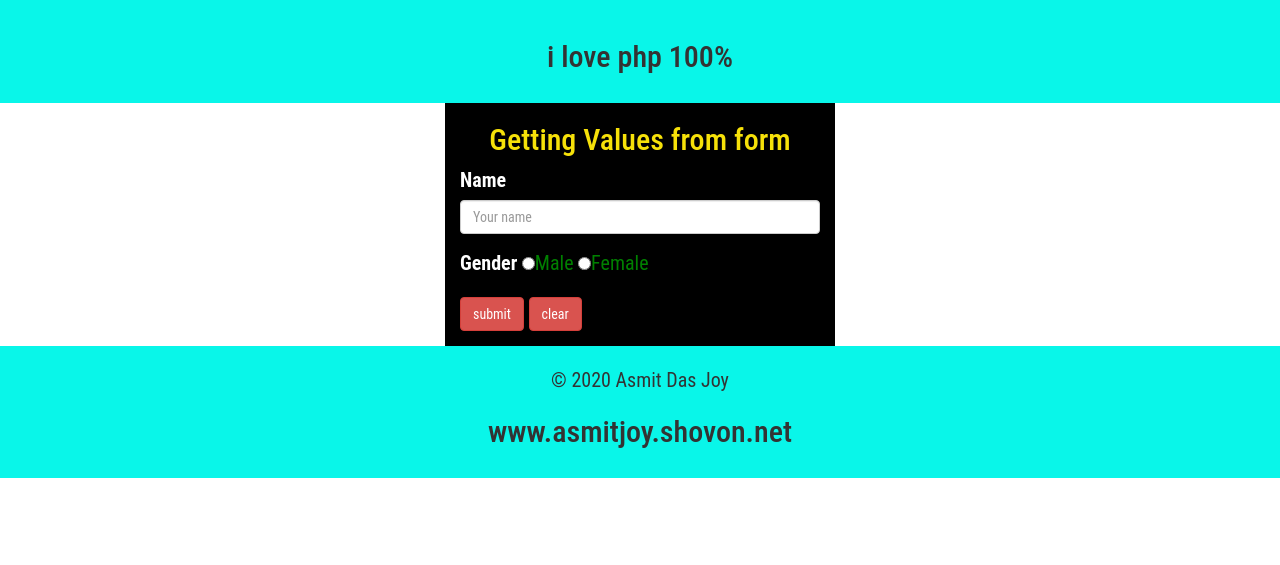
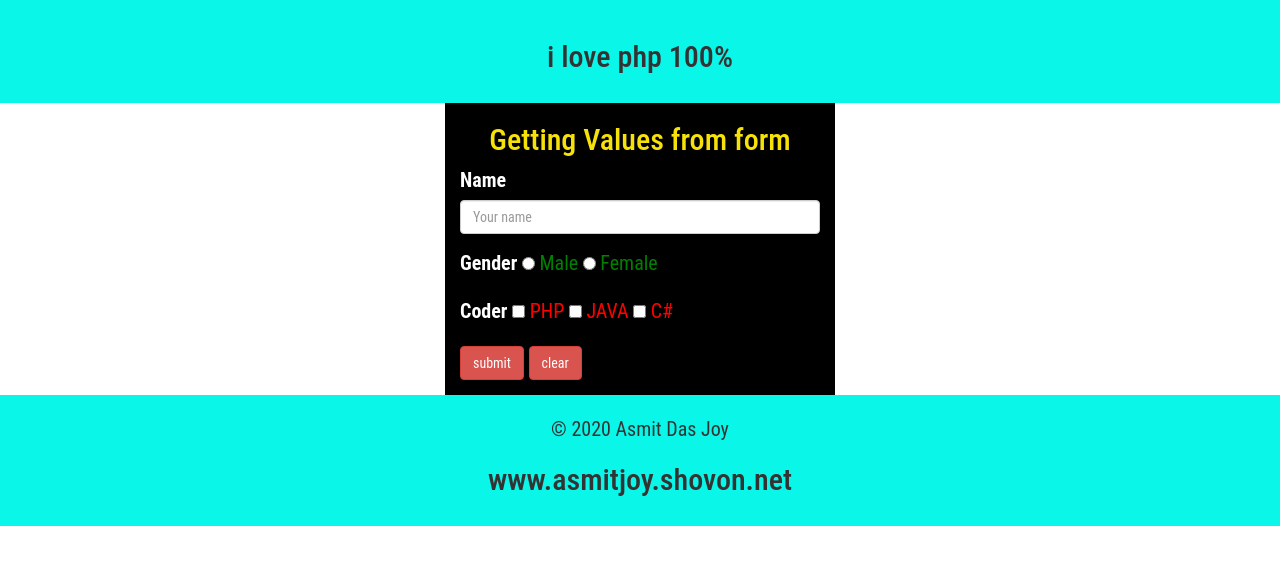
Before and after one commit to AsmitJoy/PHP-Practice, a PHP site: page /index_1.php in a window 1280 px wide. Shown: the top 565 px of the page. Run offline with PHP 8.4, Linux system fonts and the light colour scheme.

Commit message:
Getting value from Check Box

```diff
--- a/index_1.php
+++ b/index_1.php
@@ -11,7 +11,16 @@
     //Getting value from Radio Button
     if (isset($_POST['gender'])) {
         $gen = $_POST['gender'];
-        echo "Gender is : ".$gen;
+        echo "Gender is : ".$gen."<br>";
+    }//End
+
+    //Getting value from Check Box
+    if (isset($_POST['coder'])) {
+        $code = $_POST['coder'];
+        echo "Favourite code is : ";
+        foreach ($code as $language => $value) {
+            echo $value.",";
+        }
     }//End
 
 
@@ -30,8 +39,15 @@
                 </div>
                 <div class="form-group">
                     <label style = "color:#fff" for="Gender">Gender</label>
-                    <input type="radio" name="gender" value = "Male"><span style = "color :green;">Male</span>
-                    <input type="radio" name="gender" value = "Female"><sapn style = "color :green;">Female</span>
+                    <input type="radio" name="gender" value = "Male"><span style = "color :green;"> Male </span>
+                    <input type="radio" name="gender" value = "Female"><sapn style = "color :green;"> Female </span>
+                </div>
+                <div class="form-group">
+                    <label style = "color:#fff" for="Gender">Coder</label>
+                    <input type="checkbox" name="coder[]" value = "PHP"><span style = "color :red;"> PHP </span>
+                    <input type="checkbox" name="coder[]" value = "JAVA"><sapn style = "color :red;"> JAVA </span>
+                    <input type="checkbox" name="coder[]" value = "C#"><sapn style = "color :red;"> C# </span>
+
                 </div>
                 <div class="form-group">
                     <input class = " btn btn-danger" type="submit" value="submit">
```
